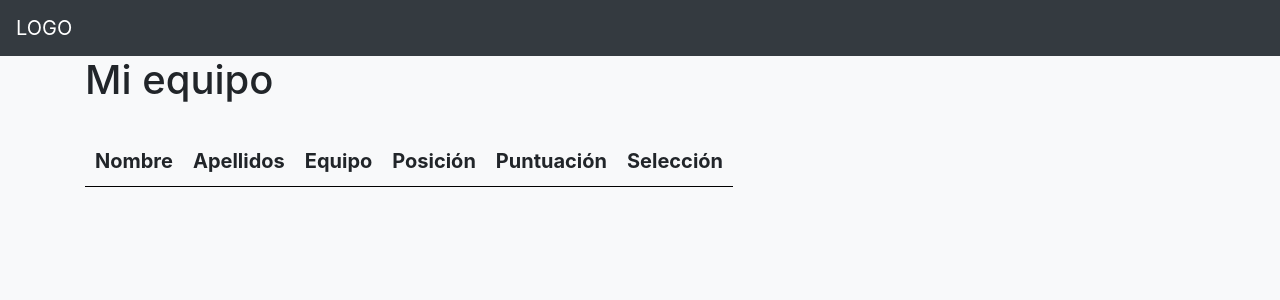
After one commit to martaverdugo6/AppFutbol, a Django app: template Aplicacion/templates/mi_equipo.html in a window 1280 px wide. The commit adds this page. Shown: the top 300 px of the page. Run offline with Django 3.2, Linux system fonts and the light colour scheme; the template is opened without the code that fills it, so the values that code supplies are empty.

Commit message:
Vista del equipo del usuario

```diff
--- a/Aplicacion/Aplicacion/static/css/archivo.css
+++ b/Aplicacion/Aplicacion/static/css/archivo.css
@@ -21,3 +21,11 @@ body{
 #msgFracaso{
     color: red;
 }
+#contenido_tabla td{
+    padding: 15px;
+}
+#contenido_titulo td{
+    padding: 10px;
+    font-size: 20px;
+    border-bottom: 1px solid black;
+}
--- a/Aplicacion/Aplicacion/urls.py
+++ b/Aplicacion/Aplicacion/urls.py
@@ -36,6 +36,7 @@ urlpatterns = [
     path('finSesion/', views.finSesion, name='finSesion'),
     path('clasificacion/', views.clasificacion, name='clasificacion'),
     path('cambioContrasena', views.cambiarContrasenya, name='cambioContrasenya'),
+    path('miEquipo', views.miEquipo, name='miEquipo'),
 
     url(r'^accounts/', include('registration.backends.default.urls')),
     #path('accounts/',views.include('registration.backends.default.urls')),
--- /dev/null
+++ b/Aplicacion/templates/mi_equipo.html
@@ -0,0 +1,29 @@
+{% extends "base.html" %}
+
+{% block head_title %}Mi equipo{% endblock %}
+
+{% block content %}
+    <h1>Mi equipo</h1>
+    <br>
+    <table id="tabla_jugadores">
+        <tr id="contenido_titulo">
+            <td><b>Nombre</b></td>
+            <td><b>Apellidos</b></td>
+            <td><b>Equipo</b></td>
+            <td><b>Posición</b></td>
+            <td><b>Puntuación</b></td>
+            <td><b>Selección</b></td>
+        </tr>
+        {% for jug in my_plantilla %}
+        <tr id="contenido_tabla">
+            <td>{{jug.jugador.nombre}}</td>
+            <td>{{jug.jugador.apellidos}}</td>
+            <td>{{jug.jugador.equipo}}</td>
+            <td>{{jug.jugador.posicion}}</td>
+            <td>{{jug.jugador.puntuacion}} puntos</td>
+            <td>{{jug.seleccion}}</td>
+        </tr>
+        {% endfor %}
+    </table>
+
+{% endblock %}
--- a/Aplicacion/templates/navbar.html
+++ b/Aplicacion/templates/navbar.html
@@ -14,7 +14,7 @@
 				<a class="nav-link" href="{% url 'liga' %}">Liga</a>
 			</li>
 			<li class="nav-item">
-				<a class="nav-link" href="#">Mi equipo</a>
+				<a class="nav-link"href="{% url 'miEquipo' %}">Mi equipo</a>
 			</li>
 			<li class="nav-item">
 				<a class="nav-link" href="{% url 'about' %}">Sobre nosotros</a>
```
Also changed, not shown: Aplicacion/gestionApp/views.py (+9 -0 lines).
